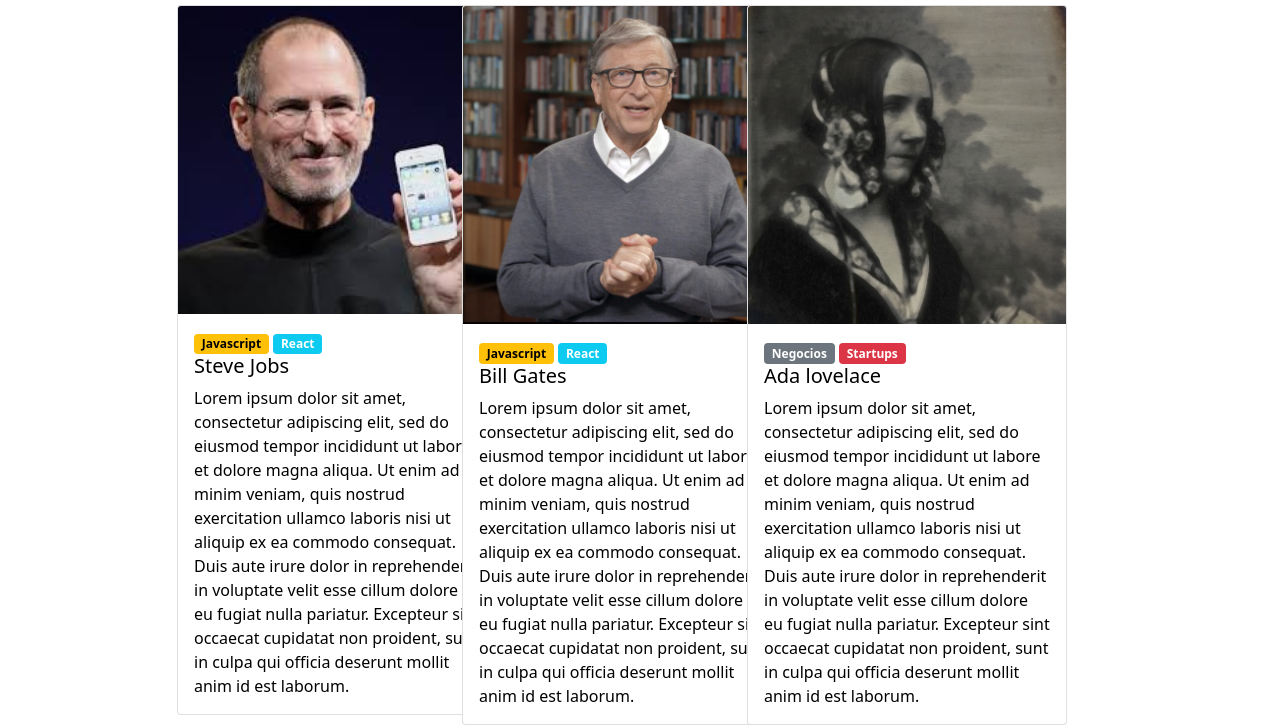
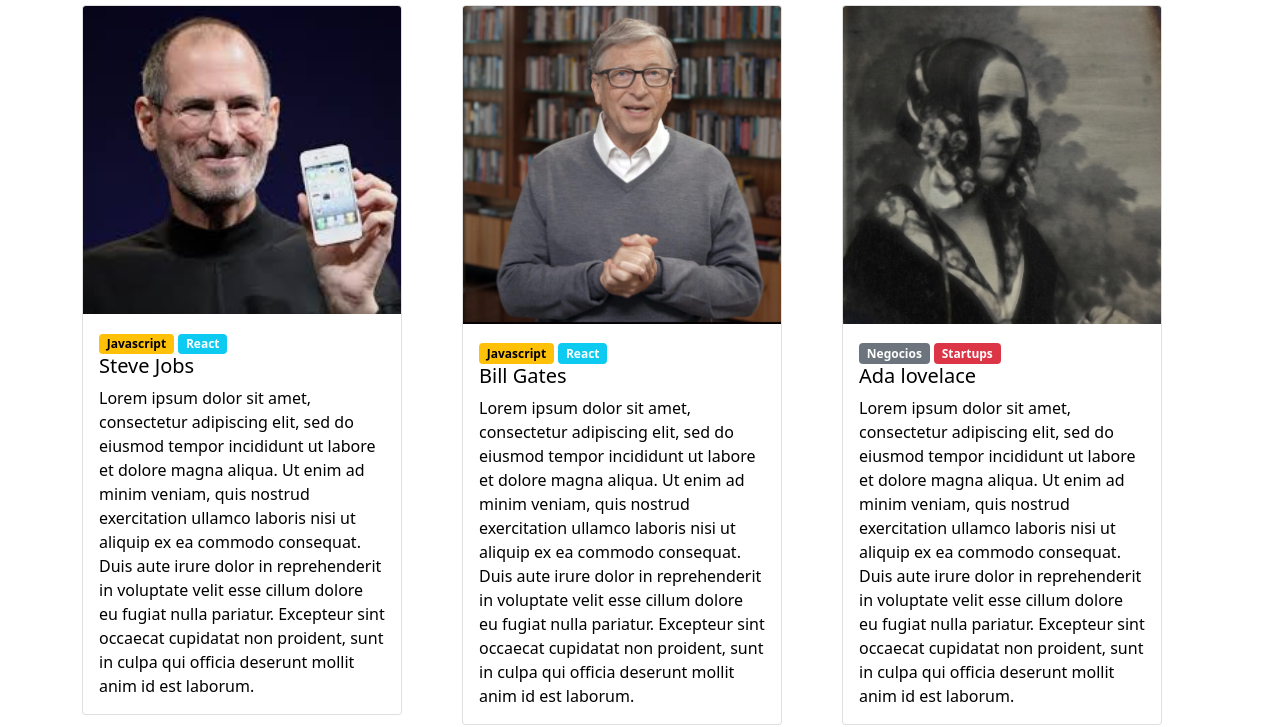
Before and after one commit to Osplay/codo4codo, a plain HTML site: page index.html in a window 1280 px wide. Shown: the part 636-1363 px from the top of the page. Drawn offline with nearby package versions, Linux system fonts and the light colour scheme.

Commit message:
fix-cards

```diff
--- a/index.html
+++ b/index.html
@@ -59,9 +59,9 @@
 
         </div>
 
-        <div class="row" style="background-color:white; color:black;">
+        <div class="row" id="box-card" style="background-color:white; color:black;">
 
-            <div class="col-1 offset-1">
+            <div class="col-md-4 col-sm-12">
                 <div class="card" style="width: 20rem;">
                     <img class="card-img-top" src="recursos/steve.jpg" alt="Steve">
                     <div class="card-body">
@@ -72,7 +72,7 @@
                     </div>
                   </div>
             </div>
-            <div class="col-1 offset-2">
+            <div class="col-md-4 col-sm-12">
                 <div class="card" style="width: 20rem;">
                     <img class="card-img-top" src="recursos/bill.jpg" alt="Bill">
                     <div class="card-body">
@@ -84,7 +84,7 @@
                   </div>
             </div>
 
-            <div class="col-1 offset-2">
+            <div class="col-md-4 col-sm-12">
                 <div class="card" style="width: 20rem;">
                     <img class="card-img-top" src="recursos/ada.jpeg" alt="Bill">
                     <div class="card-body">
--- a/style.css
+++ b/style.css
@@ -16,3 +16,7 @@ a {
 .container-fluid {
     padding: 0px;
 }
+
+#box-card {
+    padding: 0px;
+}
```
